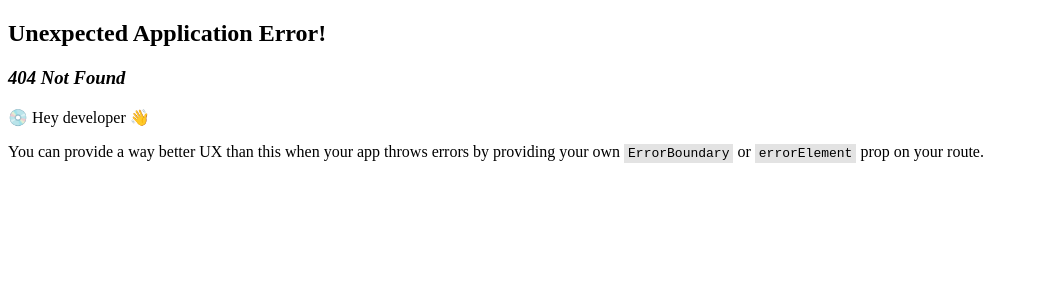
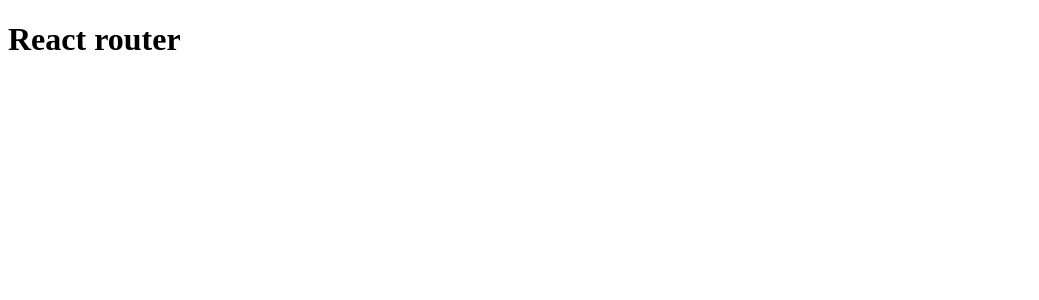
Before and after one commit to Priyankakri8893/react_project, a React (Vite) app: page /sol in a window 1280 px wide. Before the commit this address had no page. Shown: the top 300 px of the page, without its empty margins (0-1039 px from the left). Built offline with nearby package versions, Linux system fonts and the light colour scheme.

Commit message:
react router

```diff
--- a/src/App.jsx
+++ b/src/App.jsx
@@ -0,0 +1,11 @@
+function App(){
+  return(
+    <>
+      <h1>What is your name</h1>
+      <h2>My name is priyanka</h2>
+    </>
+  )
+}
+
+
+export default App;
--- /dev/null
+++ b/src/Sol.jsx
@@ -0,0 +1,9 @@
+function Sol(){
+    return(
+        <>
+            <h1>React router</h1>
+        </>
+    )
+}
+
+export default Sol;
```
Also changed, not shown: src/main.jsx (+10 -0 lines).
